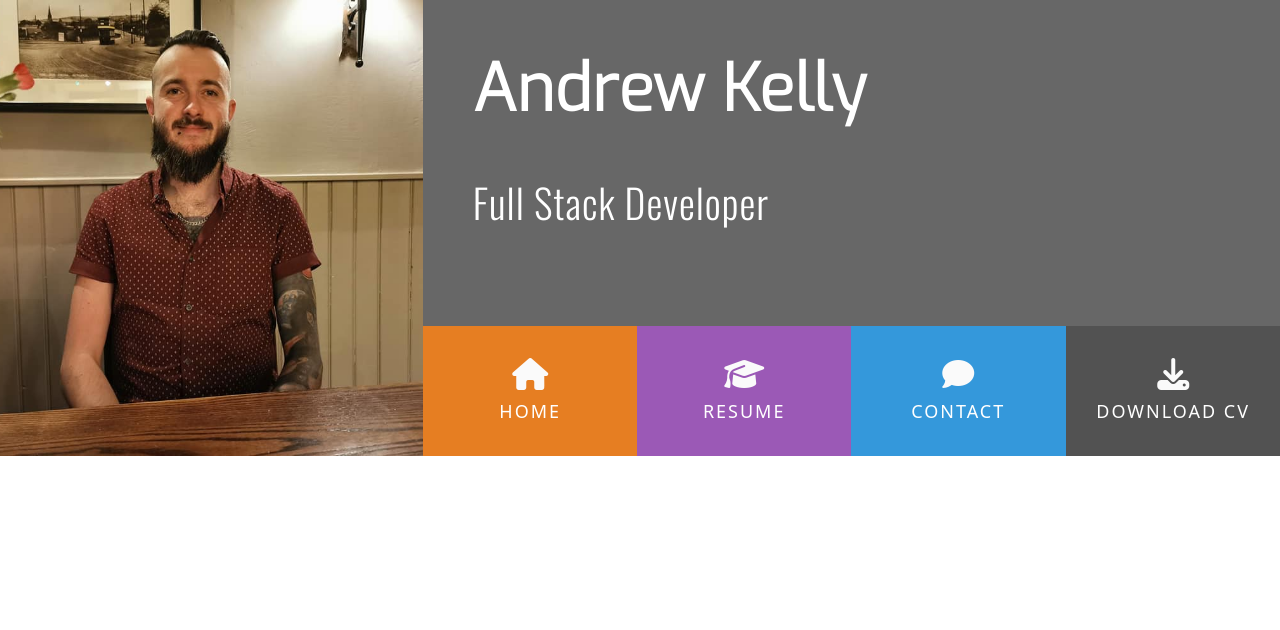
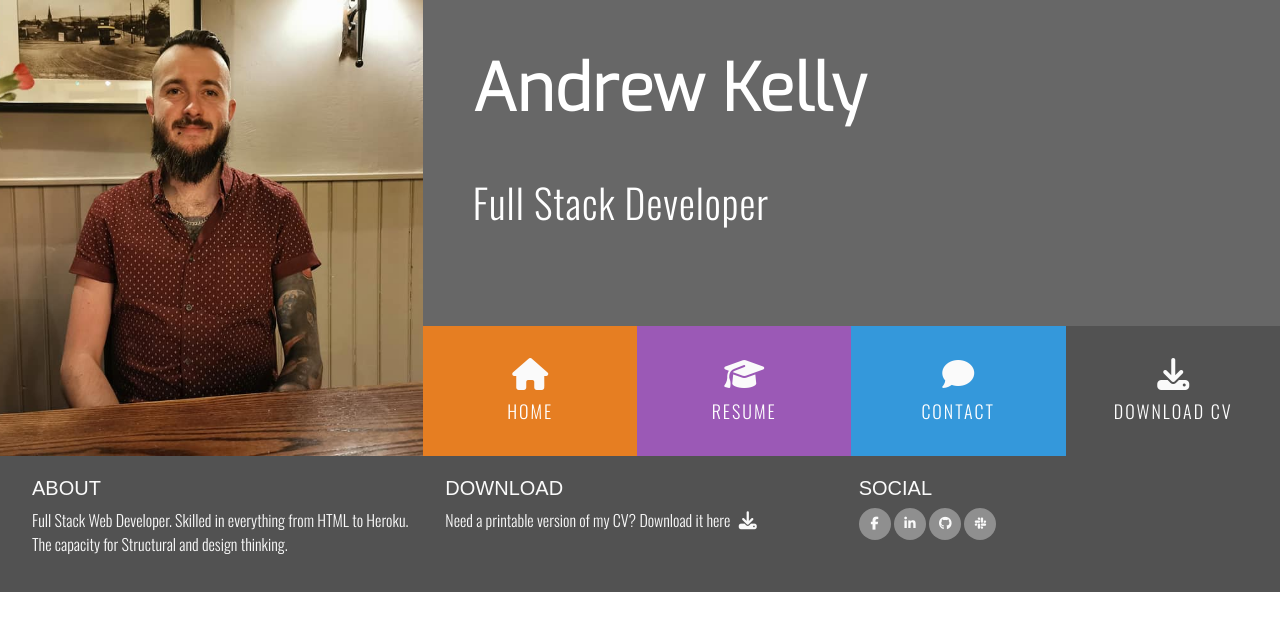
Before and after one commit to ak2489/resume-project, a plain HTML site: page index.html in a window 1280 px wide. Drawn offline with nearby package versions, Linux system fonts and the light colour scheme.

Commit message:
styles and completed footer.

```diff
--- a/assets/css/style.css
+++ b/assets/css/style.css
@@ -1,7 +1,13 @@
 @import url('https://fonts.googleapis.com/css2?family=Oswald:wght@300&display=swap');
 @import url('https://fonts.googleapis.com/css2?family=Exo:wght@300&family=Oswald:wght@300&display=swap');
 
-/*----------Colours*/
+/*-------------------------Body*/
+
+body {
+    font-family: "Oswald", sans-serif;
+}
+
+/*-------------------------Colours*/
 
 .bg-color-name-title {
     background-color: #676767;
@@ -23,7 +29,27 @@
     background-color: #525252;
 }
 
-/*----------Heading*/
+/*-------------------------Special paddings/marings/text*/
+
+h1,h2,h3,h4 {
+    margin: 0;
+}
+
+.uppercase {
+    text-transform: uppercase;
+}
+
+.general-sub {
+    font-family: "Oswals", sans-serif;
+    font-weight: 300;
+    color: #fafafa;
+}
+
+.inline-block {
+    display: inline-block;
+}
+
+/*-------------------------Heading*/
 
 header {
     margin: 0;
@@ -41,7 +67,6 @@ header {
     min-height: 430px;
     transition: all .5s ease-in-out;
     -moz-transition: all .5s ease-in-out;
-    -webkit-transition: all .5s ease-in-out;
 }
 
 .name {
@@ -114,3 +139,51 @@ header {
 #nav {
     margin: 0;
 }
+
+/*-------------------------Footer*/
+
+footer {
+    background-color: #525252;
+    color: #fafafa;
+    min-height: 120px;
+    margin: 0;
+}
+
+.cv-pdf i {
+    font-size: 18px;
+    color: #fafafa;
+    text-align: center;
+    padding-left: 5px;
+    transition: all 0.35s ease-in-out;
+    -moz-transition: all 0.35s ease-in-out;
+}
+
+.cv-pdf i:hover {
+    color: #e84610;
+}
+
+.social-links {
+    padding-bottom: 15px;
+}
+
+.social-links li a i {
+    width: 32px;
+    height: 32px;
+    padding: 12px 0;
+    border-radius: 50%;
+    font-size: 13px;
+    line-height: 7px;
+    text-align: center;
+    color: #fafafa;
+    background: #8f8f8f;
+    transition: all 0.35s ease-in-out;
+    -moz-transition: all 0.35s ease-in-out;
+}
+
+.social-links li a i:hover {
+    background: #e84610;
+}
+
+#footer-details {
+    padding: 20px;
+}
--- a/index.html
+++ b/index.html
@@ -44,8 +44,53 @@
     <section>
 
     </section>
-    <footer>
-
+    <footer class="container-fluid">
+        <div id="footer-details" class="row">
+            <div class="col-sm-4">
+                <h5 class="uppercase general-sub">About</h5>
+                <p class="inline-block">Full Stack Web Developer. Skilled in everything from HTML to Heroku.
+                    The capacity for Structural and design thinking.
+                </p>
+            </div>
+            <div class="col-sm-4">
+                <h5 class="uppercase general-sub">Download</h5>
+                <p class="inline-block">Need a printable version of my CV? Download it here
+                    <a href="" target="_blank" class="cv-pdf">
+                        <i class="fa fa-download" aria-hidden="true"></i>
+                        <span class="sr-only">Download link.</span>
+                    </a>
+                </p>
+            </div>
+            <div class="col-sm-4">
+                <h5 class="uppercase general-sub">Social</h5>
+                <ul class="list-inline social-links">
+                    <li class="list-inline-item">
+                        <a href="" target="_blank">
+                            <i class="fa fa-facebook" aria-hidden="true"></i>
+                            <span class="sr-only">Facebook</span>
+                        </a>
+                    </li>
+                    <li class="list-inline-item">
+                        <a href="" target="_blank">
+                            <i class="fa fa-linkedin" aria-hidden="true"></i>
+                            <span class="sr-only">Linkedin</span>
+                        </a>
+                    </li>
+                    <li class="list-inline-item">
+                        <a href="" target="_blank">
+                            <i class="fa fa-github" aria-hidden="true"></i>
+                            <span class="sr-only">GitHub</span>
+                        </a>
+                    </li>
+                    <li class="list-inline-item">
+                        <a href="" target="_blank">
+                            <i class="fa fa-slack" aria-hidden="true"></i>
+                            <span class="sr-only">Slack</span>
+                        </a>
+                    </li>
+                </ul>
+            </div>
+        </div>
     </footer>
 <script src="https://kit.fontawesome.com/1c75eb0367.js" crossorigin="anonymous"></script>
 </body>
```
